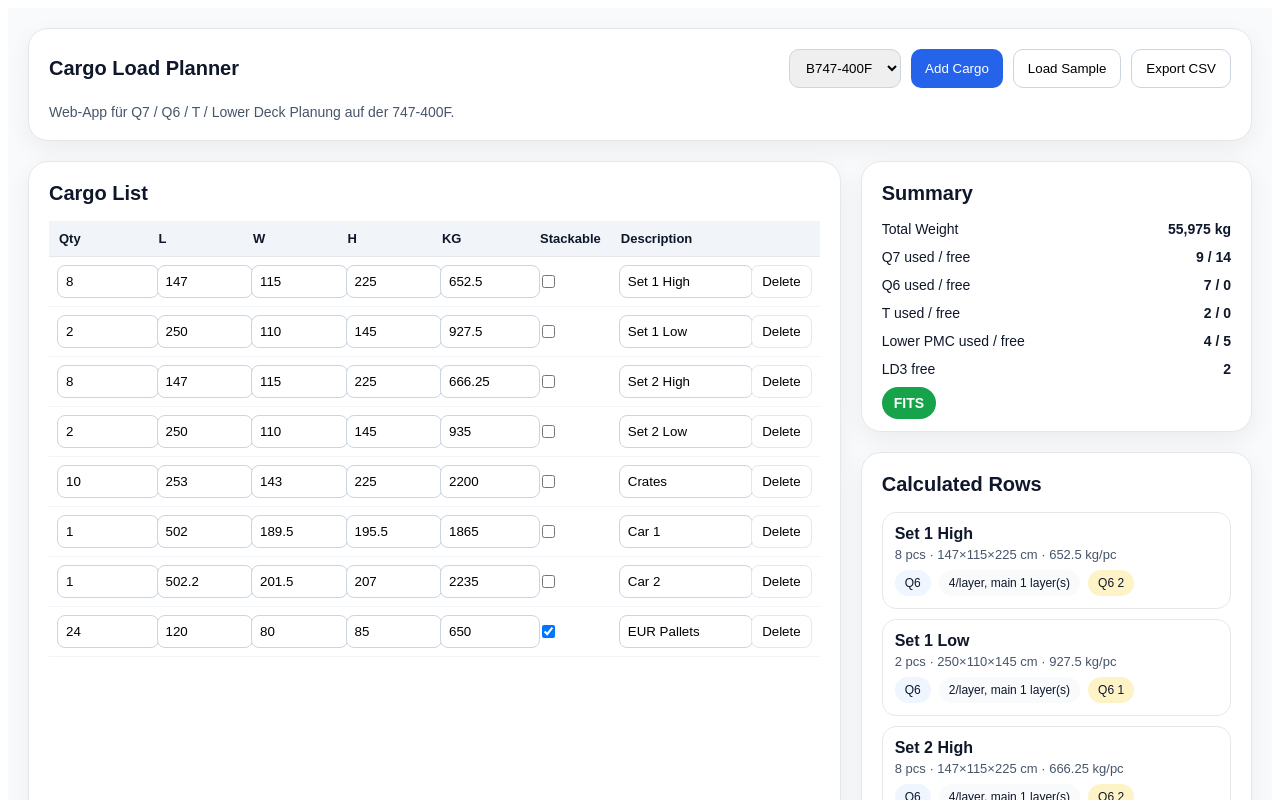
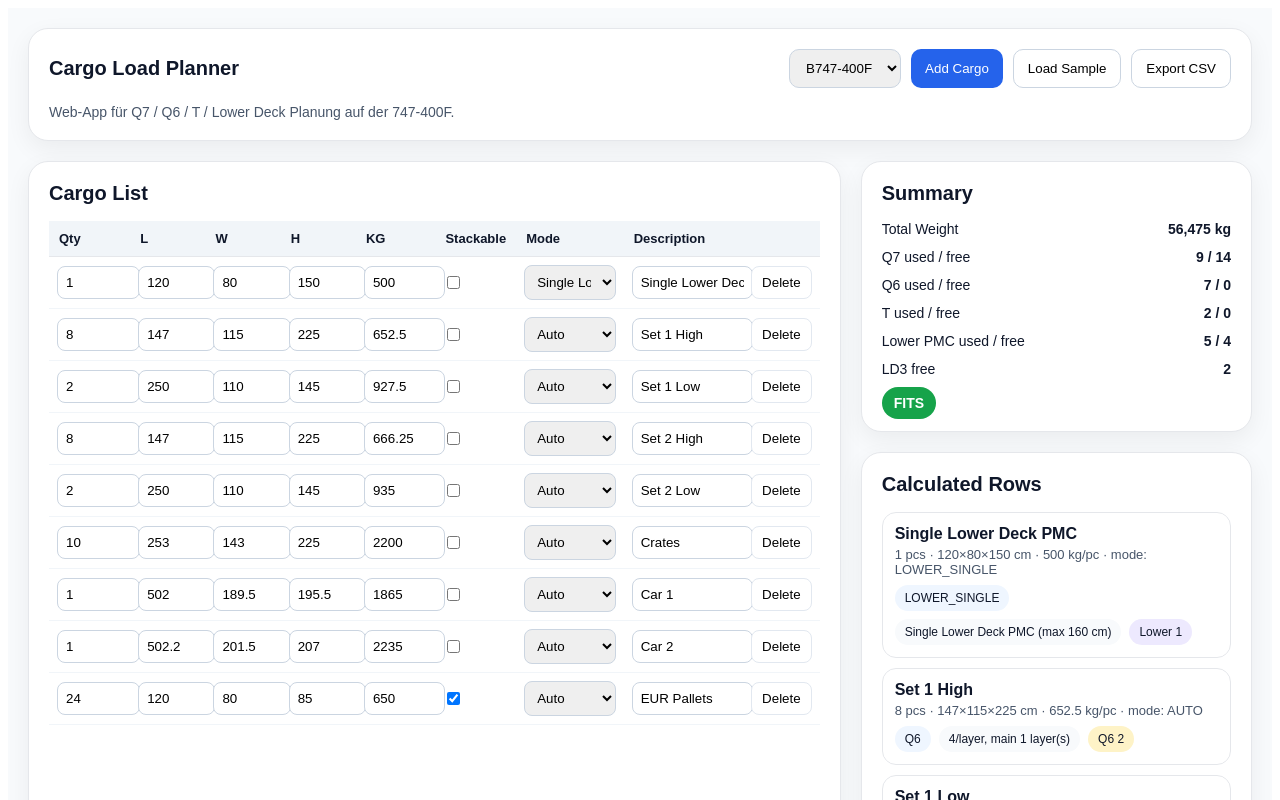
Before and after one commit to jerrylucy02/Cargo-planner, a React app: page / in a window 1280 px wide. Shown: the top 800 px of the page. Built offline with nearby package versions, Linux system fonts and the light colour scheme; the HTML template or start-up script is replaced by a standard one.

Commit message:
Update App.jsx

```diff
--- a/src/App.jsx
+++ b/src/App.jsx
@@ -19,14 +19,15 @@
 };
 
 const sampleRows = [
-  { id: 1, qty: 8, length: 147, width: 115, height: 225, weight: 652.5, stackable: false, description: "Set 1 High" },
-  { id: 2, qty: 2, length: 250, width: 110, height: 145, weight: 927.5, stackable: false, description: "Set 1 Low" },
-  { id: 3, qty: 8, length: 147, width: 115, height: 225, weight: 666.25, stackable: false, description: "Set 2 High" },
-  { id: 4, qty: 2, length: 250, width: 110, height: 145, weight: 935, stackable: false, description: "Set 2 Low" },
-  { id: 5, qty: 10, length: 253, width: 143, height: 225, weight: 2200, stackable: false, description: "Crates" },
-  { id: 6, qty: 1, length: 502, width: 189.5, height: 195.5, weight: 1865, stackable: false, description: "Car 1" },
-  { id: 7, qty: 1, length: 502.2, width: 201.5, height: 207, weight: 2235, stackable: false, description: "Car 2" },
-  { id: 8, qty: 24, length: 120, width: 80, height: 85, weight: 650, stackable: true, description: "EUR Pallets" },
+  { id: 100, qty: 1, length: 120, width: 80, height: 150, weight: 500, stackable: false, description: "Single Lower Deck PMC", loadMode: "LOWER_SINGLE" },
+  { id: 1, qty: 8, length: 147, width: 115, height: 225, weight: 652.5, stackable: false, description: "Set 1 High", loadMode: "AUTO" },
+  { id: 2, qty: 2, length: 250, width: 110, height: 145, weight: 927.5, stackable: false, description: "Set 1 Low", loadMode: "AUTO" },
+  { id: 3, qty: 8, length: 147, width: 115, height: 225, weight: 666.25, stackable: false, description: "Set 2 High", loadMode: "AUTO" },
+  { id: 4, qty: 2, length: 250, width: 110, height: 145, weight: 935, stackable: false, description: "Set 2 Low", loadMode: "AUTO" },
+  { id: 5, qty: 10, length: 253, width: 143, height: 225, weight: 2200, stackable: false, description: "Crates", loadMode: "AUTO" },
+  { id: 6, qty: 1, length: 502, width: 189.5, height: 195.5, weight: 1865, stackable: false, description: "Car 1", loadMode: "AUTO" },
+  { id: 7, qty: 1, length: 502.2, width: 201.5, height: 207, weight: 2235, stackable: false, description: "Car 2", loadMode: "AUTO" },
+  { id: 8, qty: 24, length: 120, width: 80, height: 85, weight: 650, stackable: true, description: "EUR Pallets", loadMode: "AUTO" },
 ];
 
 function rotations(l, w) {
@@ -79,7 +80,20 @@
 }
 
 function classifyRow(row, aircraft) {
-  const { qty, length: l, width: w, height: h, stackable } = row;
+  const { qty, length: l, width: w, height: h, stackable, loadMode = "AUTO" } = row;
+
+  if (loadMode === "LOWER_SINGLE") {
+    const lowerHeightLimit = 160;
+    const lowerPossible = h <= lowerHeightLimit;
+    return {
+      type: "LOWER_SINGLE",
+      positions: qty,
+      perPositionMain: 1,
+      perPositionLower: 1,
+      lowerPossible,
+      notes: lowerPossible ? "Single Lower Deck PMC (max 160 cm)" : "Too high for Single Lower Deck PMC",
+    };
+  }
 
   if (l > 400 || w > aircraft.pmcWidth) {
     const tNeeded = l <= aircraft.tLength && w <= aircraft.tWidth ? 1 : Math.ceil(l / aircraft.tLength);
@@ -141,6 +155,14 @@
   let totalWeight = 0;
 
   for (const item of details) totalWeight += item.totalWeight;
+
+  // Forced single lower deck PMC first
+  for (const item of details.filter((d) => d.type === "LOWER_SINGLE")) {
+    const use = item.lowerPossible ? Math.min(item.positions, freeLower) : 0;
+    item.allocation.lower = use;
+    freeLower -= use;
+    item.unallocatedQty = item.lowerPossible ? Math.max(0, item.row.qty - use) : item.row.qty;
+  }
 
   // T first
   for (const item of details.filter((d) => d.type === "T")) {
@@ -260,7 +282,7 @@
   function addRow() {
     setRows((prev) => [
       ...prev,
-      { id: Date.now(), qty: 1, length: 120, width: 80, height: 80, weight: 100, stackable: false, description: "New Cargo" },
+      { id: Date.now(), qty: 1, length: 120, width: 80, height: 80, weight: 100, stackable: false, description: "New Cargo", loadMode: "AUTO" },
     ]);
   }
 
@@ -320,7 +342,7 @@
               <table style={{ width: "100%", borderCollapse: "collapse" }}>
                 <thead>
                   <tr style={{ background: "#f1f5f9" }}>
-                    {["Qty", "L", "W", "H", "KG", "Stackable", "Description", ""].map((h) => (
+                    {["Qty", "L", "W", "H", "KG", "Stackable", "Mode", "Description", ""].map((h) => (
                       <th key={h} style={{ textAlign: "left", padding: 10, fontSize: 13, borderBottom: "1px solid #e5e7eb" }}>{h}</th>
                     ))}
                   </tr>
@@ -346,6 +368,16 @@
                       ))}
                       <td style={{ padding: 8, borderBottom: "1px solid #f1f5f9" }}>
                         <input type="checkbox" checked={row.stackable} onChange={(e) => updateRow(row.id, "stackable", e.target.checked)} />
+                      </td>
+                      <td style={{ padding: 8, borderBottom: "1px solid #f1f5f9" }}>
+                        <select
+                          value={row.loadMode || "AUTO"}
+                          onChange={(e) => updateRow(row.id, "loadMode", e.target.value)}
+                          style={{ width: "100%", padding: 8, borderRadius: 8, border: "1px solid #cbd5e1" }}
+                        >
+                          <option value="AUTO">Auto</option>
+                          <option value="LOWER_SINGLE">Single Lower Deck PMC (max 160 cm)</option>
+                        </select>
                       </td>
                       <td style={{ padding: 8, borderBottom: "1px solid #f1f5f9" }}>
                         <input
@@ -387,7 +419,7 @@
                   <div key={item.row.id} style={{ border: "1px solid #e5e7eb", borderRadius: 14, padding: 12 }}>
                     <div style={{ fontWeight: 700 }}>{item.row.description}</div>
                     <div style={{ fontSize: 13, color: "#475569", marginTop: 4 }}>
-                      {item.row.qty} pcs · {item.row.length}×{item.row.width}×{item.row.height} cm · {item.row.weight} kg/pc
+                      {item.row.qty} pcs · {item.row.length}×{item.row.width}×{item.row.height} cm · {item.row.weight} kg/pc · mode: {item.row.loadMode || "AUTO"}
                     </div>
                     <div style={{ marginTop: 8, display: "flex", flexWrap: "wrap", gap: 8, fontSize: 12 }}>
                       <span style={{ padding: "6px 10px", background: "#eff6ff", borderRadius: 999 }}>{item.type}</span>
```
